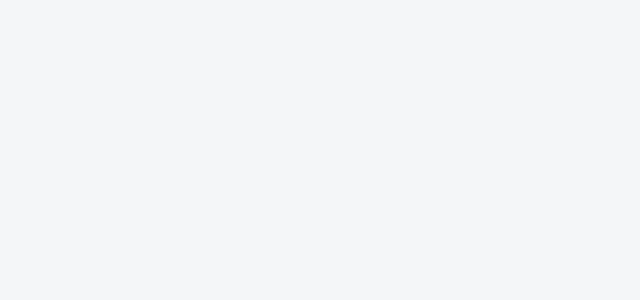
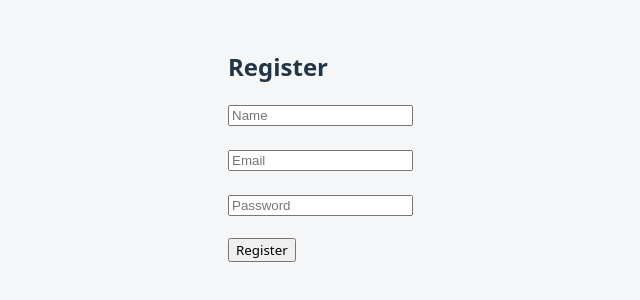
Before and after one commit to AdarshAdhikari/task_app_frontend, a React (Vite) app: page /register in a window 1280 px wide. Before the commit this address had no page. Shown: the top 300 px of the page, without its empty margins (212-852 px from the left). Built offline with nearby package versions, Linux system fonts and the light colour scheme.

Commit message:
new components created

```diff
--- a/src/App.jsx
+++ b/src/App.jsx
@@ -1,6 +1,8 @@
 import Projects from "./pages/Projects";
 import Login from "./pages/Login";
+import Register from "./pages/Register";
 import Forgetpassword from "./pages/ForgetPassword";
+import ProtectedRoute from "./components/ProtectedRoute";
 import { BrowserRouter as Router, Routes, Route } from "react-router-dom";
 
 function App() {
@@ -8,8 +10,14 @@ function App() {
     <Router>
       <Routes>
         <Route path="/" element={<Login />} />
+        <Route path="/register" element={<Register />} />
         <Route path="/forget-Password" element={<Forgetpassword />} />
-        <Route path="/projects" element={<Projects />} />
+        <Route path="/projects" element={
+          <ProtectedRoute>
+            <Projects />
+            </ProtectedRoute>
+          }
+          />
 
       </Routes>
     </Router>
--- a/src/api/api.js
+++ b/src/api/api.js
@@ -1,22 +1,26 @@
 import axios from "axios";
 
 const API = axios.create({
-    baseURL: "http://localhost:5000/api",
+  baseURL: "http://localhost:5000/api",
 });
 
-
-
-// add token to every request
-
-API.interceptors.request.use((req) => {
-    const token = localStorage.getItem("token");
-    if(token){
-        req.headers.Authorization = `Bearer ${token}`;
-    }
-    return req;
+API.interceptors.request.use((config) => {
+  const token = localStorage.getItem("token");
+  if (token) {
+    config.headers.Authorization = `Bearer ${token}`;
+  }
+  return config;
 });
 
-
-
+API.interceptors.response.use(
+  (response) => response,
+  (error) => {
+    if (error.response?.status === 401) {
+      localStorage.removeItem("token");
+      window.location.href = "/";
+    }
+    return Promise.reject(error);
+  }
+);
 
 export default API;
--- a/src/components/ProjectCard.jsx
+++ b/src/components/ProjectCard.jsx
@@ -24,6 +24,11 @@ function ProjectCard({ project, reload }) {
 
   // Add task
   const addTask = async () => {
+    if (!taskName.trim()) {
+      alert("Task name is required");
+      return;
+    }
+
     await API.post(`/projects/${project._id}/tasks`, {
       name: taskName,
       description: taskDesc
@@ -35,8 +40,8 @@ function ProjectCard({ project, reload }) {
   };
 
   // Toggle task completed
-  const toggleTask = async (index, current) => {
-    await API.put(`/projects/${project._id}/task/${index}`, {
+  const toggleTask = async (taskId, current) => {
+    await API.put(`/projects/${project._id}/task/${taskId}`, {
       completed: !current
     });
     reload();
@@ -89,12 +94,12 @@ function ProjectCard({ project, reload }) {
 
       {/* Task List */}
       <ul className="project-tasks">
-        {project.tasks.map((t, index) => (
+        {project.tasks.map((t) => (
           <li key={t._id}>
             <input
               type="checkbox"
               checked={t.completed}
-              onChange={() => toggleTask(index, t.completed)}
+              onChange={() => toggleTask(t._id, t.completed)}
             />
             {t.name} – {t.description}
           </li>
--- /dev/null
+++ b/src/components/ProtectedRoute.jsx
@@ -0,0 +1,12 @@
+import {Navigate} from "react-router-dom";
+
+function ProtectedRoute({ children }) {
+  const token = localStorage.getItem("token");
+
+    if (!token) {
+    return <Navigate to="/"replace />;
+  }
+  return children;
+}
+
+export default ProtectedRoute;
--- a/src/components/Sidebar.jsx
+++ b/src/components/Sidebar.jsx
@@ -1,12 +1,27 @@
+import { useNavigate } from "react-router-dom";
+
 function Sidebar() {
+  const navigate = useNavigate();
+
+  const handleLogout = () => {
+    localStorage.removeItem("token");
+    navigate("/");
+  };
+
   return (
     <div className="sidebar">
       <h2 className="logo">Tasker</h2>
 
       <nav className="sidebar-nav">
-        <p>Projects</p>
+        <p onClick={() => navigate("/projects")}>Projects</p>
         <p>My Tasks</p>
-        <p>Logout</p>
+
+        <p
+          onClick={handleLogout}
+          style={{ cursor: "pointer", color: "red" }}
+        >
+          Logout
+        </p>
       </nav>
     </div>
   );
--- a/src/pages/Login.jsx
+++ b/src/pages/Login.jsx
@@ -1,59 +1,54 @@
 import { useState } from "react";
+import { useNavigate } from "react-router-dom";
 import API from "../api/api";
 import "./login.css";
 
-function Login(){
+function Login() {
+  const [email, setEmail] = useState("");
+  const [password, setPassword] = useState("");
+  const navigate = useNavigate();
 
-    const[email, setEmail] = useState("");
-    const[password , setpassword]= useState("");
+  const login = async () => {
+    try {
+      const res = await API.post("/auth/login", { email, password });
+      localStorage.setItem("token", res.data.token);
+      alert("Login successful");
+      navigate("/projects");
+    } catch (err) {
+      alert(err.response?.data || "Login failed");
+      console.error(err.response?.data);
+    }
+  };
 
-    const login = async() =>{
-
-     try{
-        const res = await API.post("/auth/login",{email, password});
-        localStorage.setItem("token", res.data.token);
-        alert("Login Successfull");
-        console.log("Token:", res.data.token);
-        window.location.href = "/projects";
-     }
-     catch(err){
-        alert("Login Failed");
-        console.error(err);
-     }
-
-    };
-    return(
+  return (
     <div className="login-container">
       <div className="login-card">
         <h2>Login</h2>
 
         <input
           placeholder="Email"
-            onChange={e => setEmail(e.target.value)}
+          value={email}
+          onChange={(e) => setEmail(e.target.value)}
         />
 
         <input
           placeholder="Password"
-            type = "password"
-            onChange={e => setpassword(e.target.value)}
+          type="password"
+          value={password}
+          onChange={(e) => setPassword(e.target.value)}
         />
 
-          <p onClick={() => window.location.href="/forget-Password"}
-           style={{cursor:"pointer", color:"blue"}}>
+        <p
+          onClick={() => navigate("/forget-password")}
+          style={{ cursor: "pointer", color: "blue" }}
+        >
           Forgot Password?
         </p>
 
-          <button onClick = {login}>Login</button>
-
-
-
-
+        <button onClick={login}>Login</button>
       </div>
-
     </div>
-
   );
-
 }
 
 export default Login;
--- a/src/pages/Projects.jsx
+++ b/src/pages/Projects.jsx
@@ -11,10 +11,16 @@ function Projects() {
 
 
   // Load projects
-  const loadProjects = async () => {
+ const loadProjects = async () => {
+  try {
     const res = await API.get("/projects");
     setProjects(res.data);
-  };
+  } catch (err) {
+    console.error(err.response?.data);
+    alert("Failed to load projects");
+  }
+};
+
 
   useEffect(() => {
     loadProjects();
--- /dev/null
+++ b/src/pages/Register.jsx
@@ -0,0 +1,87 @@
+import { useState } from "react";
+import axios from "axios";
+
+function Register() {
+  const [formData, setFormData] = useState({
+    name: "",
+    email: "",
+    password: "",
+  });
+
+  const [error, setError] = useState("");
+  const [success, setSuccess] = useState("");
+
+  const handleChange = (e) => {
+    setFormData({
+      ...formData,
+      [e.target.name]: e.target.value,
+    });
+  };
+
+  const handleSubmit = async (e) => {
+    e.preventDefault();
+    setError("");
+    setSuccess("");
+
+    try {
+      const res = await axios.post(
+        "http://localhost:5000/api/auth/register",
+        formData
+      );
+
+      setSuccess(res.data);
+      setFormData({ name: "", email: "", password: "" });
+    } catch (err) {
+      setError(err.response?.data || "Registration failed");
+      console.log(err.response?.data);
+    }
+  };
+
+  return (
+    <div style={{ maxWidth: "400px", margin: "50px auto" }}>
+      <h2>Register</h2>
+
+      {error && <p style={{ color: "red" }}>{error}</p>}
+      {success && <p style={{ color: "green" }}>{success}</p>}
+
+      <form onSubmit={handleSubmit}>
+        <input
+          type="text"
+          name="name"
+          placeholder="Name"
+          value={formData.name}
+          onChange={handleChange}
+          required
+        />
+
+        <br /><br />
+
+        <input
+          type="email"
+          name="email"
+          placeholder="Email"
+          value={formData.email}
+          onChange={handleChange}
+          required
+        />
+
+        <br /><br />
+
+        <input
+          type="password"
+          name="password"
+          placeholder="Password"
+          value={formData.password}
+          onChange={handleChange}
+          required
+        />
+
+        <br /><br />
+
+        <button type="submit">Register</button>
+      </form>
+    </div>
+  );
+}
+
+export default Register;
```
Lines whose indentation alone changed are shown as unchanged.
